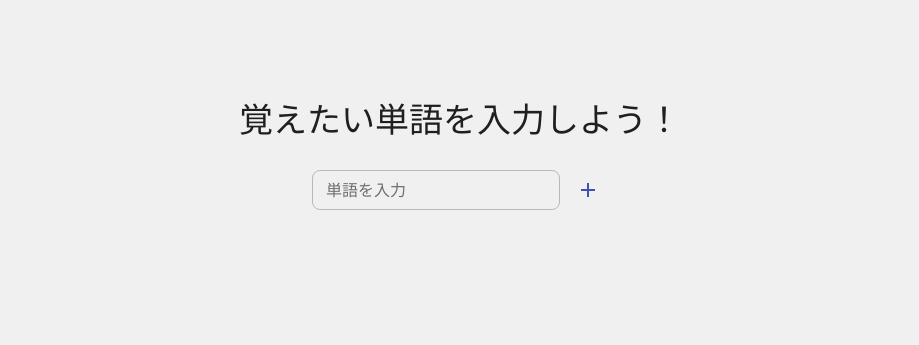
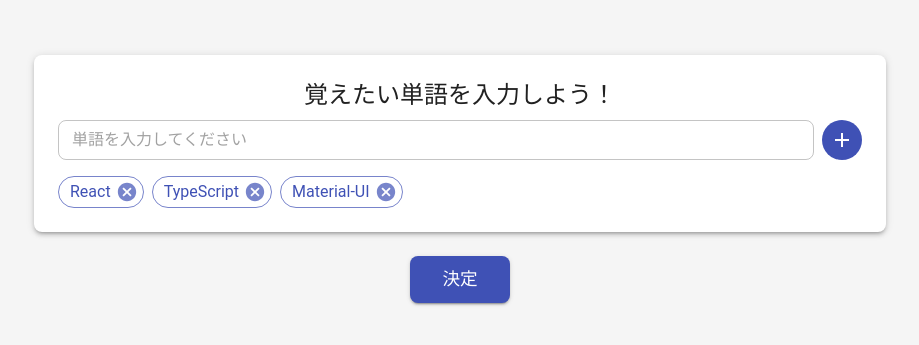
Before and after one commit to Hosi121/FlashReading, a React (Vite) app in the folder frontend/flashreading/: page /wordinput in a window 1280 px wide. Shown: the part 221-566 px from the top of the page, without its empty margins (180-1099 px from the left). Built offline with nearby package versions, Linux system fonts and the light colour scheme.

Commit message:
feat: 決定ボタンを追加

```diff
--- a/frontend/flashreading/package.json
+++ b/frontend/flashreading/package.json
@@ -10,6 +10,8 @@
     "preview": "vite preview"
   },
   "dependencies": {
+    "install": "^0.13.0",
+    "lucide-react": "^0.435.0",
     "react": "^18.3.1",
     "react-dom": "^18.3.1"
   },
--- a/frontend/flashreading/src/vocabInput/vocabInput.tsx
+++ b/frontend/flashreading/src/vocabInput/vocabInput.tsx
@@ -15,11 +15,20 @@ const WordInput: React.FC<WordInputProps> = ({ currentWord, onWordInputChange, o
         label="単語を入力"
         value={currentWord}
         onChange={onWordInputChange}
-        size="small"
-        sx={{ flexGrow: 1, mr: 1 }}
+        variant="outlined"
+        fullWidth
+        sx={{ mr: 1 }}
         placeholder="単語を入力してください"
       />
-      <IconButton onClick={onAddWord} color="primary">
+      <IconButton
+        onClick={onAddWord}
+        color="primary"
+        sx={{
+          backgroundColor: 'primary.main',
+          color: 'white',
+          '&:hover': { backgroundColor: 'primary.dark' },
+        }}
+      >
         <AddIcon />
       </IconButton>
     </Box>
--- a/frontend/flashreading/src/vocabInput/vocabInputPage.tsx
+++ b/frontend/flashreading/src/vocabInput/vocabInputPage.tsx
@@ -1,58 +1,105 @@
-import React, { useState } from 'react';
-import { Container, Typography, List, ListItem, ListItemText, Box } from '@mui/material';
-import WordInput from './vocabInput';
+import { useState } from 'react';
+import {
+  Box,
+  TextField,
+  IconButton,
+  Typography,
+  Chip,
+  Paper,
+  Button,
+  Container
+} from '@mui/material';
+import AddIcon from '@mui/icons-material/Add';
 
-const WordInputPage: React.FC = () => {
-  const [currentWord, setCurrentWord] = useState<string>('');
-  const [words, setWords] = useState<string[]>([]);
+const vocabInputPage = () => {
+  const [currentWord, setCurrentWord] = useState('');
+  const [words, setWords] = useState(['React', 'TypeScript', 'Material-UI']);
 
-  const handleWordInputChange = (e: React.ChangeEvent<HTMLInputElement>) => {
+  const handleWordInputChange = (e) => {
     setCurrentWord(e.target.value);
   };
 
   const handleAddWord = () => {
     if (currentWord.trim() !== '') {
-      setWords([...words, currentWord]);
-      setCurrentWord(''); // 入力フィールドをクリア
+      setWords([...words, currentWord.trim()]);
+      setCurrentWord('');
     }
+  };
+
+  const handleDeleteWord = (wordToDelete) => {
+    setWords(words.filter((word) => word !== wordToDelete));
+  };
+
+  const handleSubmit = () => {
+    console.log('決定ボタンが押されました。登録された単語:', words);
+    // ここで実際のページ遷移やデータ送信のロジックを実装します
   };
 
   return (
     <Box
       sx={{
+        bgcolor: 'grey.100',
+        minHeight: '100vh',
         display: 'flex',
+        flexDirection: 'column',
         justifyContent: 'center',
         alignItems: 'center',
-        minHeight: '100vh',
-        backgroundColor: '#f0f0f0', // 背景色を追加（必要に応じて）
+        py: 4
       }}
     >
-      <Container
-        maxWidth="md"
-        sx={{
-          display: 'flex',
-          flexDirection: 'column',
-          alignItems: 'center',
-        }}
-      >
-        <Typography variant="h4" gutterBottom>
-          覚えたい単語を入力しよう！
-        </Typography>
-        <WordInput
-          currentWord={currentWord}
-          onWordInputChange={handleWordInputChange}
-          onAddWord={handleAddWord}
-        />
-        <List sx={{ width: '100%', mt: 2 }}>
-          {words.map((word, index) => (
-            <ListItem key={index}>
-              <ListItemText primary={word} />
-            </ListItem>
-          ))}
-        </List>
+      <Container maxWidth="md" sx={{ width: '100%' }}>
+        <Paper elevation={3} sx={{ p: 3, mb: 3, width: '100%' }}>
+          <Typography variant="h5" align="center" gutterBottom>
+            覚えたい単語を入力しよう！
+          </Typography>
+          <Box sx={{ display: 'flex', mb: 2 }}>
+            <TextField
+              value={currentWord}
+              onChange={handleWordInputChange}
+              variant="outlined"
+              placeholder="単語を入力してください"
+              fullWidth
+              size="small"
+              sx={{ mr: 1 }}
+            />
+            <IconButton
+              onClick={handleAddWord}
+              color="primary"
+              sx={{ bgcolor: 'primary.main', color: 'white', '&:hover': { bgcolor: 'primary.dark' } }}
+            >
+              <AddIcon />
+            </IconButton>
+          </Box>
+          <Box sx={{ display: 'flex', flexWrap: 'wrap', gap: 1 }}>
+            {words.map((word, index) => (
+              <Chip
+                key={index}
+                label={word}
+                onDelete={() => handleDeleteWord(word)}
+                color="primary"
+                variant="outlined"
+                sx={{
+                  fontSize: '1rem',
+                  '&:hover': { bgcolor: 'primary.light', color: 'white' },
+                  transition: 'all 0.3s'
+                }}
+              />
+            ))}
+          </Box>
+        </Paper>
+        <Box sx={{ display: 'flex', justifyContent: 'center' }}>
+          <Button
+            variant="contained"
+            color="primary"
+            onClick={handleSubmit}
+            sx={{ px: 4, py: 1, fontSize: '1.1rem' }}
+          >
+            決定
+          </Button>
+        </Box>
       </Container>
     </Box>
   );
 };
 
-export default WordInputPage;
+export default vocabInputPage;
```
Also changed, not shown: 1 other file (tests, documents, lock files or other folders).
